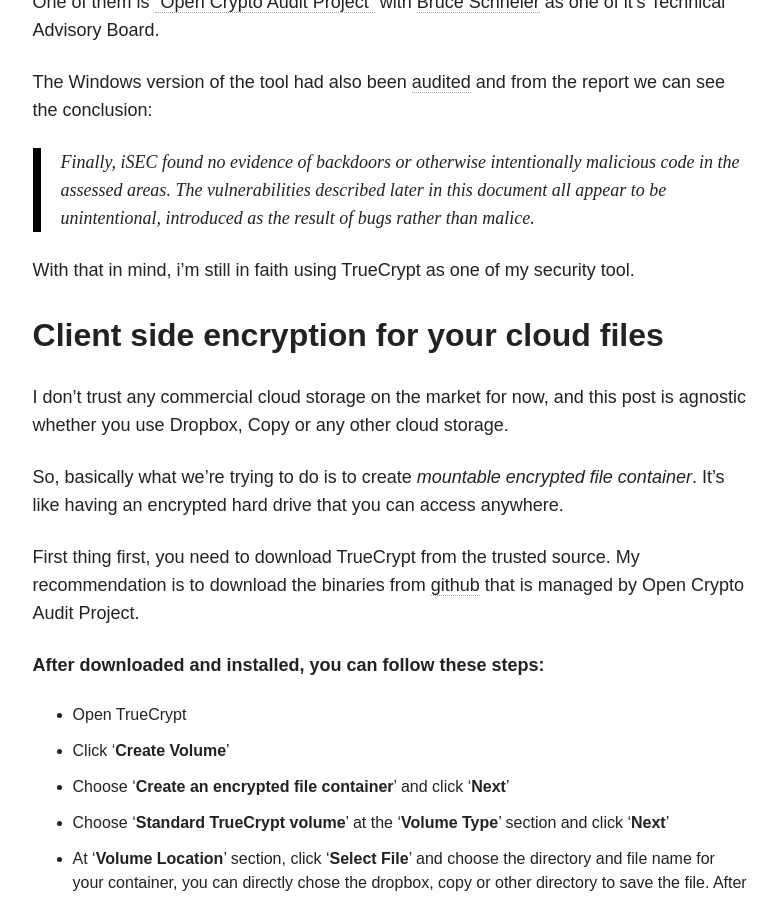
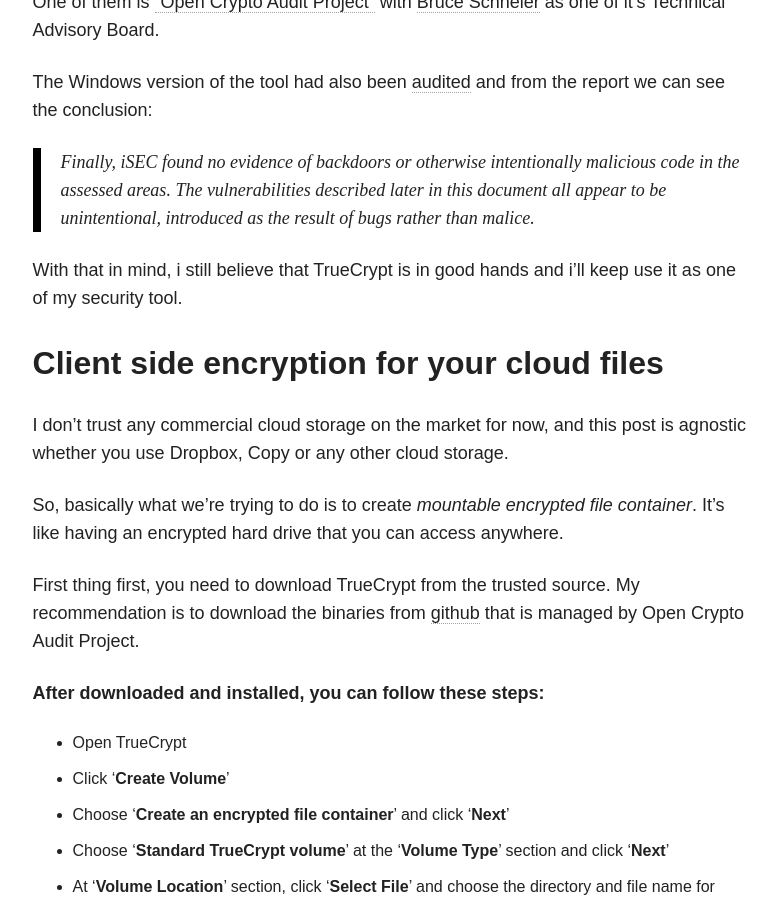
Before and after one commit to panggi/panggi.com, a Jekyll site: the page built from _posts/articles/2014-10-12-secure-cloud-storage-using-truecrypt.md, in a window 1280 px wide and 900 px high, scrolled down 1816 px. Shown: the whole window, without its empty margins (347-1125 px from the left). Built offline with Jekyll 4.4.1, drawn with Linux system fonts in a browser that asks for light colours; nearby versions of some CDN libraries; comment, search, counter and statistics services are not loaded.

Commit message:
change words at secure cloud storage using truecrypt

```diff
--- a/_posts/articles/2014-10-12-secure-cloud-storage-using-truecrypt.md
+++ b/_posts/articles/2014-10-12-secure-cloud-storage-using-truecrypt.md
@@ -26,7 +26,7 @@
 
 > Finally, iSEC found no evidence of backdoors or otherwise intentionally malicious code in the assessed areas. The vulnerabilities described later in this document all appear to be unintentional, introduced as the result of bugs rather than malice.
 
-With that in mind, i'm still in faith using TrueCrypt as one of my security tool.
+With that in mind, i still believe that TrueCrypt is in good hands and i'll keep use it as one of my security tool.
 
 ##Client side encryption for your cloud files
 
```
